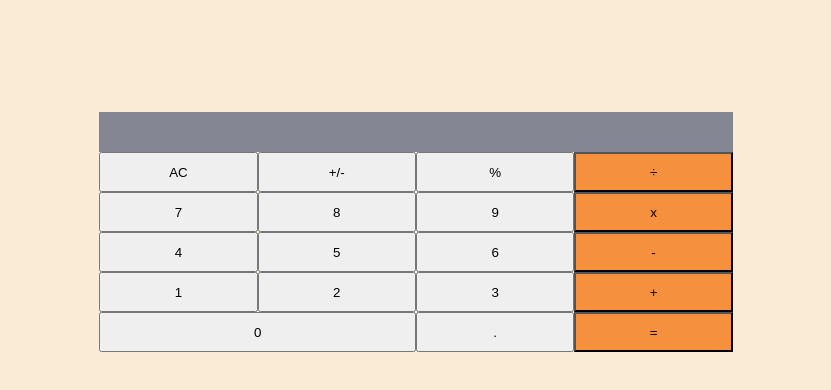
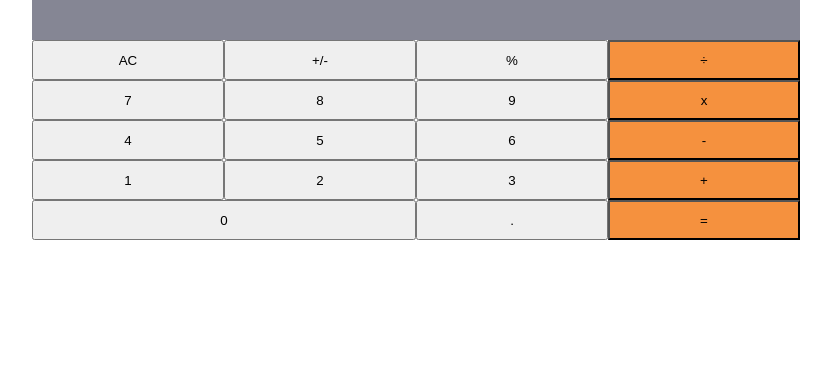
Before and after one commit to tarikbouari/Math_Magicians, a React (Create React App) app: page / in a window 1280 px wide. Shown: the top 390 px of the page, without its empty margins (224-1055 px from the left). Built offline with nearby package versions, Linux system fonts and the light colour scheme.

Commit message:
update App.css

```diff
--- a/src/App.css
+++ b/src/App.css
@@ -1,17 +1,16 @@
-.App {
-  text-align: center;
+
+*{
+  padding: 0;
+  margin: 0;
+  box-sizing: border-box;
 }
 
 body {
-  background-color: antiquewhite;
-  padding: 7rem;
+  background-color: #fff;
   font-weight: bold;
+  height: 100vh !important;
 }
 
-.App-logo {
-  height: 40vmin;
-  pointer-events: none;
-}
 
 .container {
   margin: 0 auto;
```
